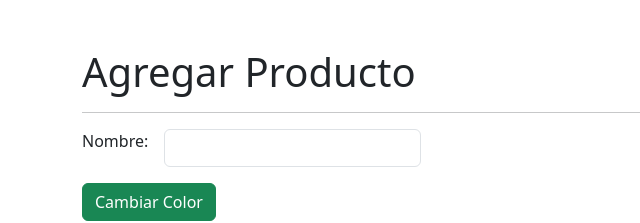
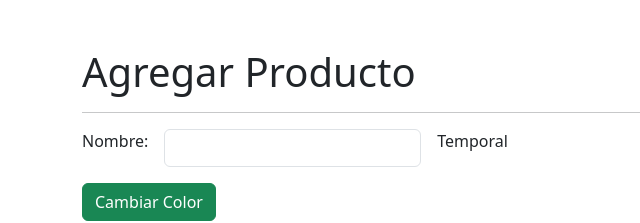
Before and after one commit to geovannysalvador/direvtiveSignals, an Angular app: page /products/product in a window 1280 px wide. Shown: the top 223 px of the page, without its empty margins (0-640 px from the left). Built offline with nearby package versions, Linux system fonts and the light colour scheme.

Commit message:
send a value to an html tag(span)

```diff
--- a/src/app/products/pages/product-page/product-page.component.html
+++ b/src/app/products/pages/product-page/product-page.component.html
@@ -14,7 +14,7 @@
 
     <div class="col-auto">
       <!-- Contiene mi directiva personalizada llamada customLabel -->
-      <span customLabel ></span>
+      <span customLabel > Temporal </span>
     </div>
 
   </div>
--- a/src/app/shared/directives/custom-label.directive.ts
+++ b/src/app/shared/directives/custom-label.directive.ts
@@ -1,13 +1,24 @@
-import { Directive } from '@angular/core';
+import { Directive, ElementRef, OnInit } from '@angular/core';
 
 @Directive({
   selector: '[customLabel]'
 })
-export class CustomLabelDirective  {
+export class CustomLabelDirective implements OnInit  {
 
-  constructor() {
-    console.log('constructor de directiva');
+  private htmlElement?:ElementRef<HTMLElement>
 
+  constructor( private el:ElementRef<HTMLElement> ) {
+    // console.log('constructor de directiva');
+    console.log(el);
+    this.htmlElement = el;
+
+    // manda el valor de hola muno al span del html
+    // this.htmlElement.nativeElement.innerHTML = 'Hola mundo'
    }
 
+  ngOnInit(): void {
+    console.log('Directiva -NGOnInit');
+
+  }
+
 }
```
